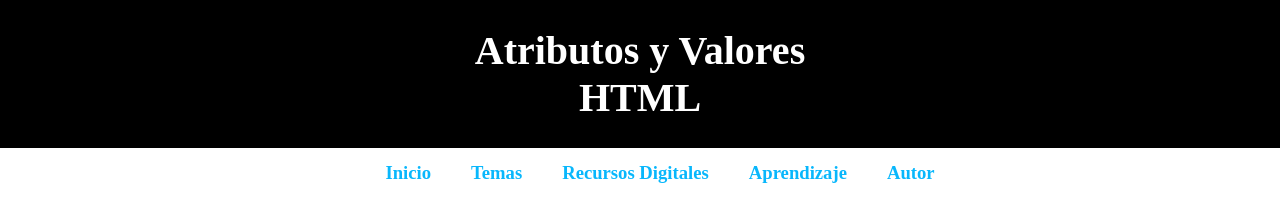
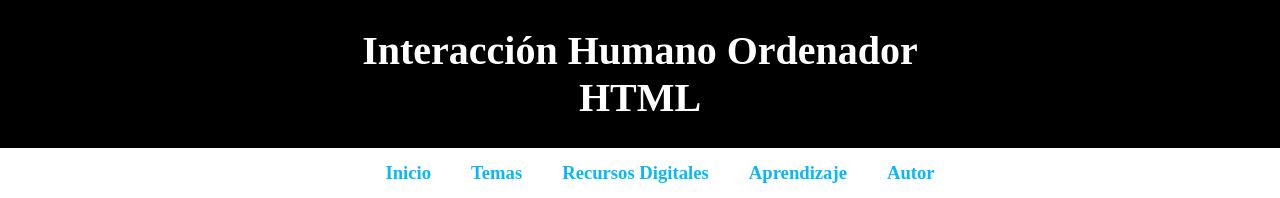
Before and after one commit to Sebastian-Delgadillo-sys/fase-4, a plain HTML site: page tema2.html in a window 1280 px wide. Shown: the top 198 px of the page. Drawn offline with Linux system fonts and the light colour scheme.

Commit message:
Update tema2.html

```diff
--- a/tema2.html
+++ b/tema2.html
@@ -6,13 +6,13 @@
     <meta http-equiv="X-UA-compatible" content="IE=edge">
     <meta name="viewport" content="width=device-width,initial-scale=1.0">
     <link rel="stylesheet" href="estilo.css">
-    <title>Etiquetas Básicas de HTML, Atributos y Valores</title>
+    <title>La interfaz de usuario,Interacción Humano Ordenador</title>
 
 </head>
 
 <body>
     <header>
-        <h1> Atributos y Valores <br>
+        <h1> Interacción Humano Ordenador <br>
             HTML</h1>
     </header>
     <nav>
```
